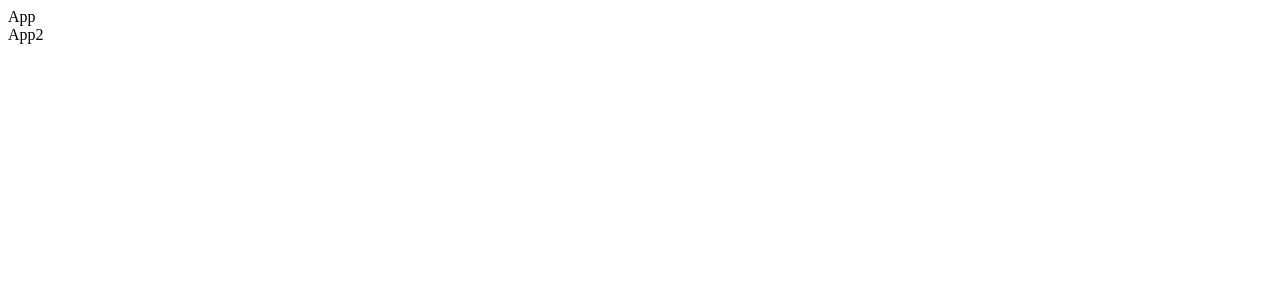
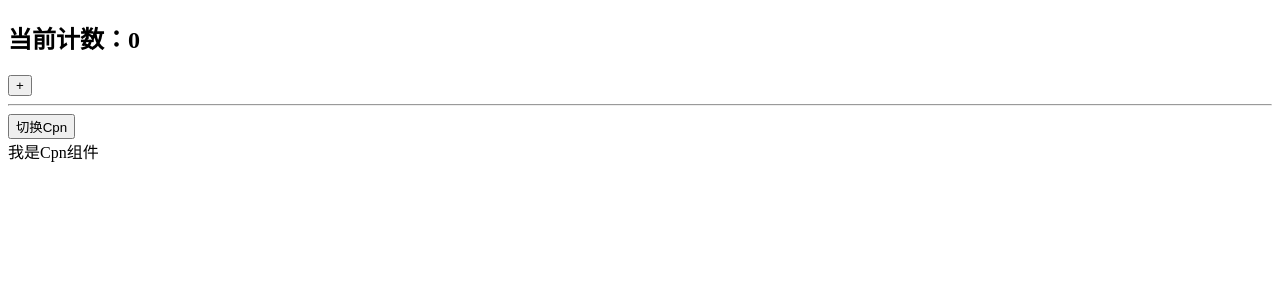
Before and after one commit to icebluesky2666/learn-coderwhy-react, a React (Create React App) app in the folder 06-learn-component/: page / in a window 1280 px wide. Shown: the top 300 px of the page. Built offline with nearby package versions, Linux system fonts and the light colour scheme.

Commit message:
feat: 组件的生命周期函数

```diff
--- /dev/null
+++ b/06-learn-component/src/02-组件的生命周期/App.js
@@ -0,0 +1,62 @@
+import React, { Component } from 'react'
+
+class Cpn extends Component {
+  render() {
+    return <div>我是Cpn组件</div>
+  }
+
+  componentWillUnmount() {
+    console.log('执行了 Cpn 组件的 will unmount')
+  }
+}
+
+export default class App extends Component {
+  constructor() {
+    super()
+
+    this.state = {
+      count: 0,
+      isShow: true
+    }
+
+    console.log('执行了组件的 constructor')
+  }
+
+  render() {
+    console.log('执行了组件的 render')
+
+    const { count, isShow } = this.state
+
+    return (
+      <div>
+        <h2>当前计数：{count}</h2>
+        <button onClick={() => this.addCount()}>+</button>
+
+        <hr />
+
+        <button onClick={() => this.changeCpnShow()}>切换Cpn</button>
+        {isShow && <Cpn />}
+      </div>
+    )
+  }
+
+  addCount() {
+    this.setState({
+      count: this.state.count + 1
+    })
+  }
+
+  changeCpnShow() {
+    this.setState({
+      isShow: !this.state.isShow
+    })
+  }
+
+  componentDidMount() {
+    console.log('执行了组件的 mount')
+  }
+
+  componentDidUpdate() {
+    console.log('执行了组件的 update')
+  }
+}
--- a/06-learn-component/src/index.js
+++ b/06-learn-component/src/index.js
@@ -1,6 +1,7 @@
 import ReactDOM from 'react-dom'
 
 // import App from './01-组件的定义方式/01-组件的定义'
-import App from './01-组件的定义方式/02-render-返回值'
+// import App from './01-组件的定义方式/02-render-返回值'
+import App from './02-组件的生命周期/App'
 
 ReactDOM.render(<App />, document.querySelector('#root'))
```
Also changed, not shown: 1 other file (tests, documents, lock files or other folders).
